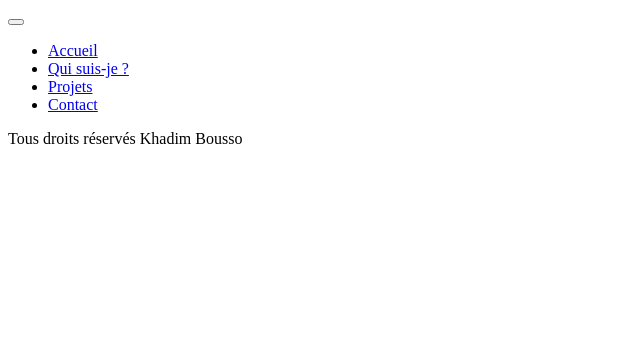
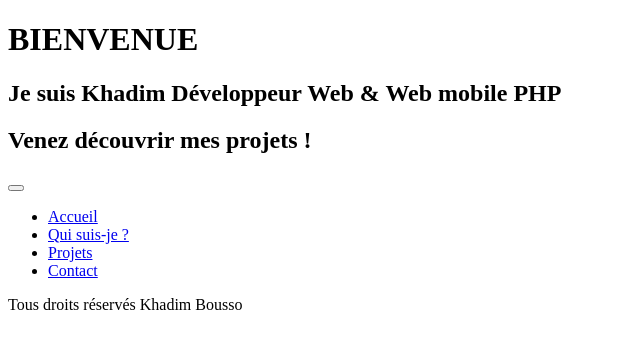
Before and after one commit to khadimb/Portfolio, a Symfony app: template templates/home/index.html.twig in a window 1280 px wide. Shown: the top 349 px of the page, without its empty margins (0-640 px from the left). Run offline with Twig, Linux system fonts and the light colour scheme; the template is opened without the code that fills it, so the values that code supplies are empty; some libraries are stand-ins or nearby versions.

Commit message:
banner ok

```diff
--- a/assets/styles/app.scss
+++ b/assets/styles/app.scss
@@ -1,6 +1,7 @@
 @import url('https://fonts.googleapis.com/css2?family=Lato:wght@300;400;700&display=swap');
 @import "~bootstrap/scss/bootstrap";
 @import "navbar.scss";
+@import "banner.scss";
 @import "variables.scss";
 
 body {
--- a/templates/base.html.twig
+++ b/templates/base.html.twig
@@ -13,6 +13,7 @@
         {% endblock %}
     </head>
     <body>
+        {% block banner %}{% endblock %}
         {% block navbar %}
             {% include 'includes/_navbar.html.twig' %}
         {% endblock %}
--- a/templates/home/index.html.twig
+++ b/templates/home/index.html.twig
@@ -1,5 +1,6 @@
 {% extends "layout.html.twig" %}
 
-{% block body %}
-
+{% block banner %}
+    {% include "includes/_banner.html.twig" %}
 {% endblock %}
+{% block body %}{% endblock %}
--- /dev/null
+++ b/templates/includes/_banner.html.twig
@@ -0,0 +1,7 @@
+<div class="container-fluid p-5 banner">
+</div>
+<div class="contain-banner pt-3 pb-3 px-2">
+    <h1 class="banner-text">BIENVENUE</h1>
+    <h2 class="banner-text">Je suis Khadim Développeur Web & Web mobile PHP</h2>
+    <h2 class="banner-text">Venez découvrir mes projets !</h2>
+</div>
--- a/templates/includes/_navbar.html.twig
+++ b/templates/includes/_navbar.html.twig
@@ -1,4 +1,4 @@
-<nav class="navbar navbar-expand-xl">
+<nav class="navbar navbar-expand-xl fixed">
     <div class="container-fluid">
         <button class="navbar-toggler custom-toggler" type="button" data-bs-toggle="collapse" data-bs-target="#navbarNavAltMarkup" aria-controls="navbarNavAltMarkup" aria-expanded="false" aria-label="Toggle navigation">
 			<span class="navbar-toggler-icon"></span>
```
Also changed, not shown: assets/styles/banner.scss (added, +34 -0 lines), assets/images/banner.jpg (added).
